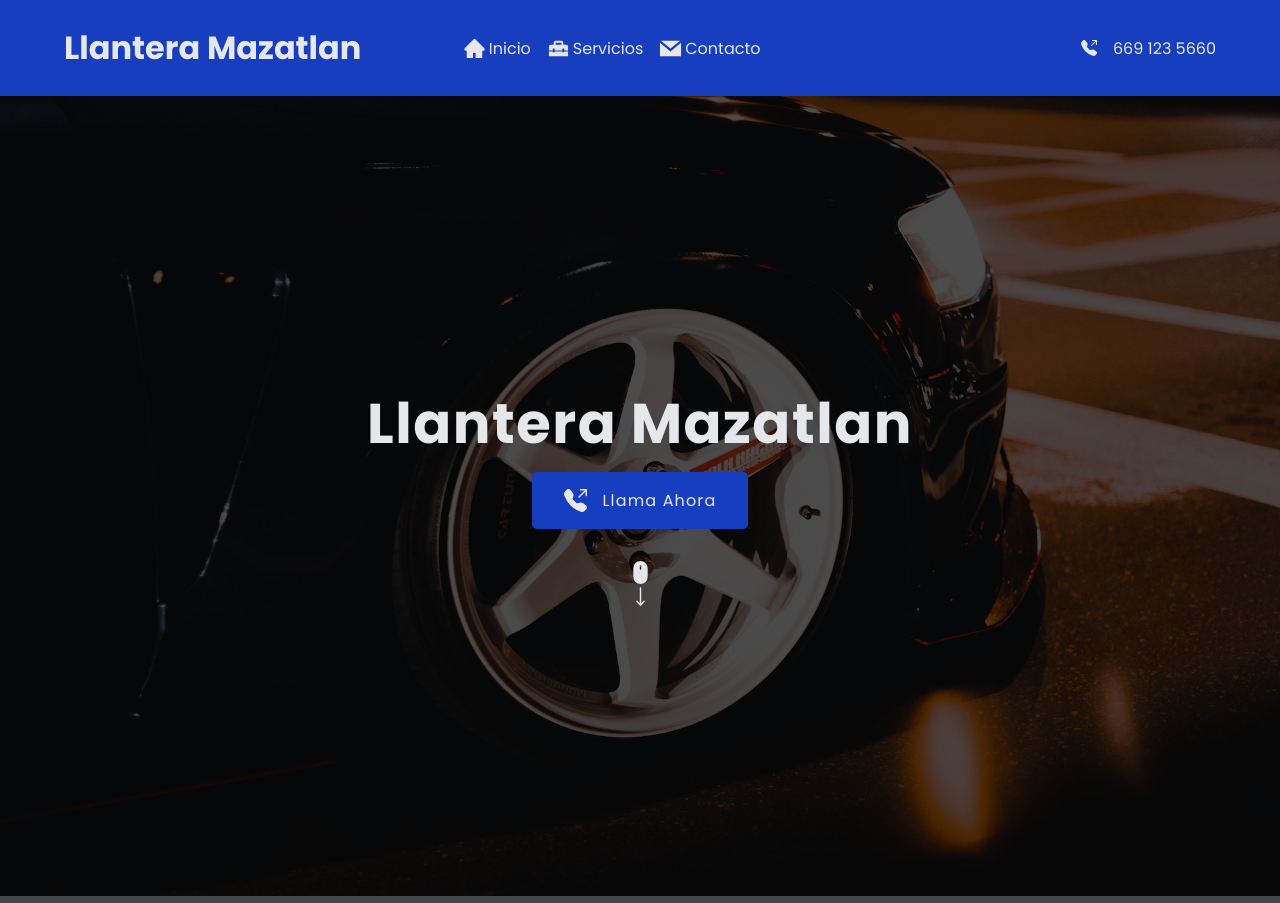
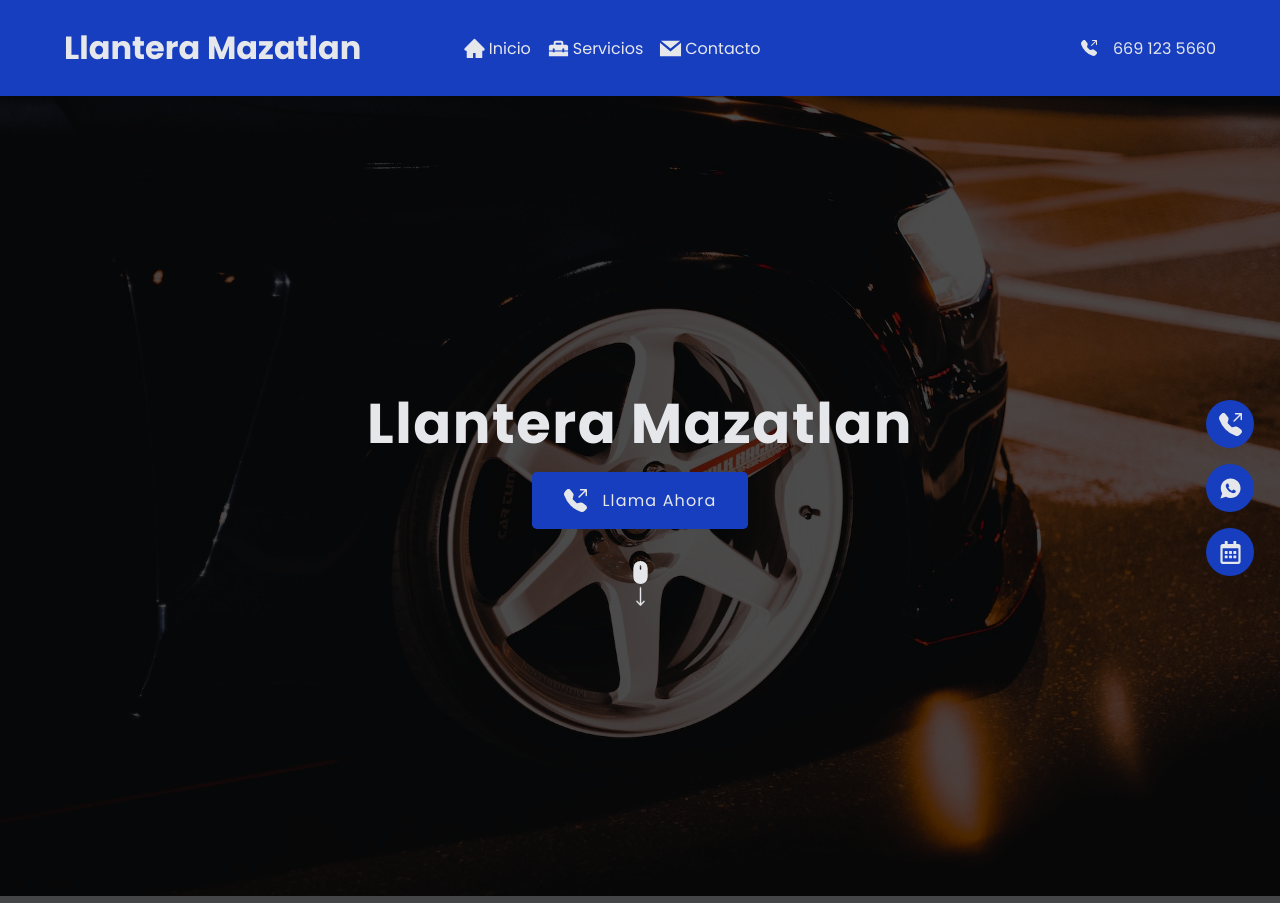
Before and after one commit to fernandopanduro/llantera, a React (Create React App) app: page / in a window 1280 px wide. Built offline with nearby package versions, Linux system fonts and the light colour scheme; the HTML template or start-up script is replaced by a standard one.

Commit message:
Agregado botones de contacto

```diff
--- a/src/index.css
+++ b/src/index.css
@@ -45,7 +45,6 @@ body {
     sans-serif;
   -webkit-font-smoothing: antialiased;
   -moz-osx-font-smoothing: grayscale;
-  overflow: hidden;
 
 }
 
--- a/src/pages/landingPage.jsx
+++ b/src/pages/landingPage.jsx
@@ -4,6 +4,8 @@ import imgBanner from '../assets/images/autoBanner2.jpg';
 import {BsFillMouseFill} from 'react-icons/bs';
 import {HiArrowLongDown} from 'react-icons/hi2';
 import {BsTelephoneOutboundFill} from 'react-icons/bs'
+import {IoLogoWhatsapp} from 'react-icons/io';
+import {FaRegCalendarAlt} from 'react-icons/fa';
 
 export function LandingPage() {
     return (
@@ -30,7 +32,11 @@ export function LandingPage() {
                 </div>
             </div>
 
-
+            <ul className={styles.bottomList}>
+                <li className={styles.bottomListItem}><BsTelephoneOutboundFill size={23} /></li>
+                <li className={styles.bottomListItem}><IoLogoWhatsapp size={23} /></li>
+                <li className={styles.bottomListItem}><FaRegCalendarAlt size={23} /></li>
+            </ul>
 
         </section>
     );
--- a/src/styles/landingPage.module.css
+++ b/src/styles/landingPage.module.css
@@ -2,6 +2,7 @@
     width: 100%;
     margin-top: 6rem;
     color: black;
+    position: relative;
 }
 
 .imgContainer {
@@ -86,3 +87,68 @@
 .phone {
     margin-right: var(--fontS);
 }
+
+/* Bottoms  */
+
+.bottomList {
+    position: fixed;
+    right: 2%;
+    top: 50%;
+    display: flex;
+    flex-direction: column;
+}
+
+@media (max-width: 45rem) {
+    .bottomList {
+        display: none;
+    }
+}
+
+.bottomListItem {
+    margin-bottom: var(--fontS);
+    background-color: var(--primaryColor);
+    border-radius: 50%;
+    width: 3rem;
+    height: 3rem;
+    display: flex;
+    align-items: center;
+    justify-content: center;
+    cursor: pointer;
+    transition: var(--transition);
+    animation: vibrar 1s infinite alternate;
+}
+
+.bottomListItem:nth-of-type(2) {
+    animation-delay: 1s;
+}
+.bottomListItem:nth-of-type(3) {
+    animation-delay: 2s;
+}
+
+@keyframes vibrar {
+    0% {
+        transform: rotate(0deg);
+    }
+    10% {
+        transform: rotate(25deg);
+    }
+    20% {
+        transform: rotate(0deg);
+    }
+    30% {
+        transform: rotate(25deg);
+    }
+    40% {
+        transform: rotate(0deg);
+    }
+    50% {
+        transform: rotate(25deg);
+    }
+    100% {
+        transform: rotate(0deg);
+    }
+}
+
+.bottomListItem:hover {
+    background-color: blue;
+}
```
